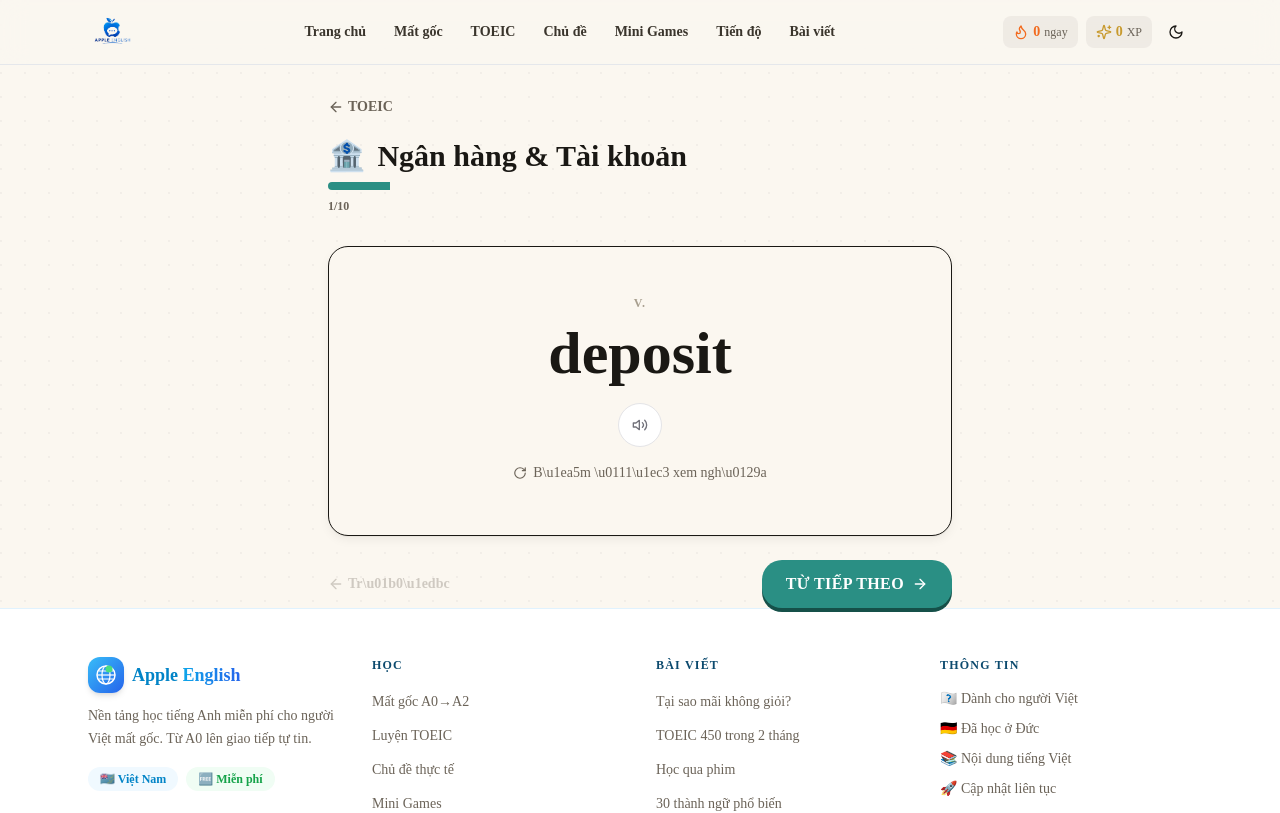
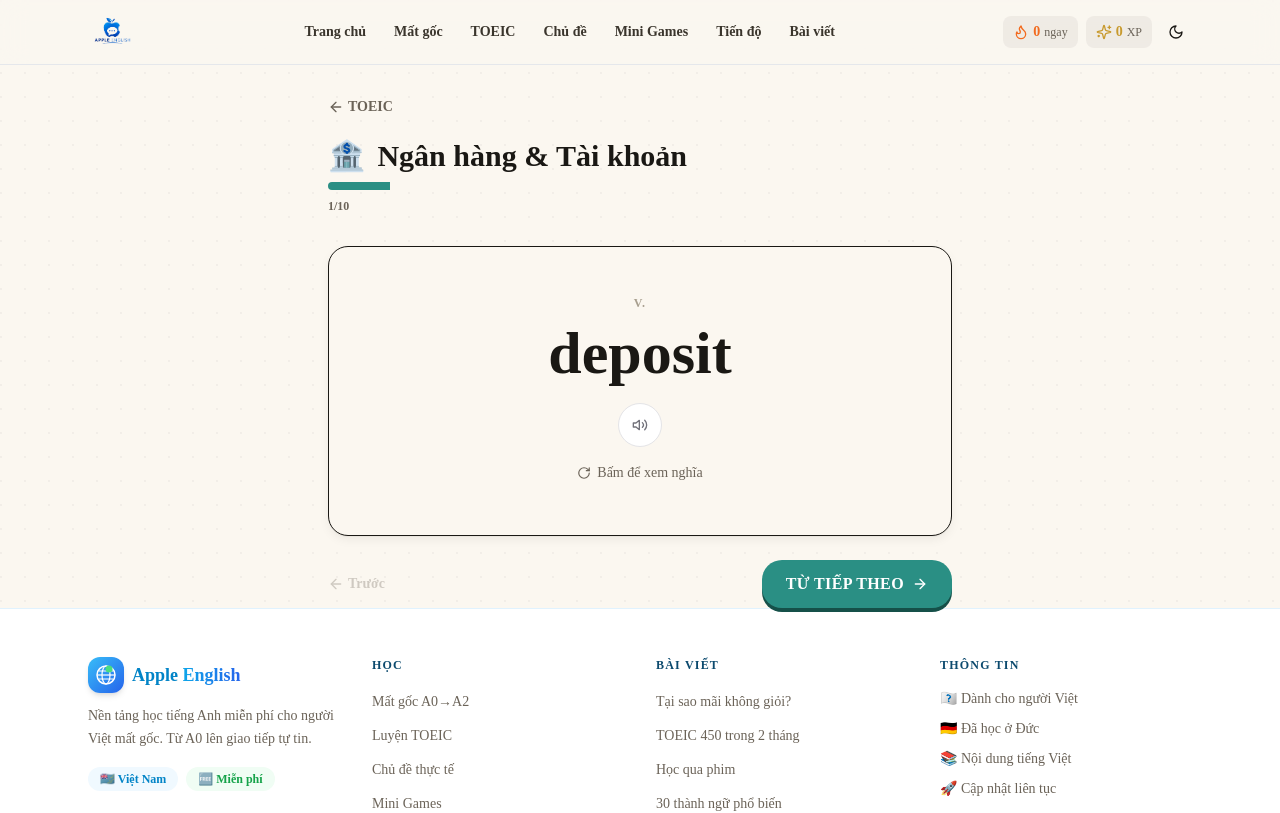
Before and after one commit to NguyeQuanHuy/apple-english, a Next.js app: page /learn/toeic/theme/banking in a window 1280 px wide. Shown: the top 813 px of the page. Built offline with nearby package versions, Linux system fonts and the light colour scheme.

Commit message:
fix: encoding tieng Viet theme page

```diff
--- a/app/learn/toeic/theme/[id]/page.tsx
+++ b/app/learn/toeic/theme/[id]/page.tsx
@@ -16,7 +16,7 @@ export default function ThemePage() {
   const addXp = useProgress((s) => s.addXp);
   const router = useRouter();
 
-  if (!theme) return <div className="p-8">Kh\u00f4ng t\u00ecm th\u1ea5y ch\u1ee7 \u0111\u1ec1.</div>;
+  if (!theme) return <div className="p-8">Không tìm thấy chủ đề.</div>;
 
   const w = (theme.words ?? [])[idx];
   const isLast = idx === (theme.words ?? []).length - 1;
@@ -61,7 +61,7 @@ export default function ThemePage() {
                   </div>
                   <div className="text-sm text-ink-500 mt-4 inline-flex items-center gap-1.5">
                     <RotateCw className="w-3.5 h-3.5" />
-                    B\u1ea5m \u0111\u1ec3 xem ngh\u0129a
+                    Bấm để xem nghĩa
                   </div>
                 </motion.div>
               ) : (
@@ -80,10 +80,10 @@ export default function ThemePage() {
 
       <div className="mt-6 flex items-center justify-between">
         <button onClick={prev} disabled={idx === 0} className="inline-flex items-center gap-1 text-sm font-bold text-ink-500 disabled:opacity-30">
-          <ArrowLeft className="w-4 h-4" /> Tr\u01b0\u1edbc
+          <ArrowLeft className="w-4 h-4" /> Trước
         </button>
         <button onClick={next} className="btn-bump-teal">
-          {isLast ? "Ho\u00e0n th\u00e0nh (+15 XP)" : "T\u1eeb ti\u1ebfp theo"}
+          {isLast ? "Hoàn thành (+15 XP)" : "Từ tiếp theo"}
           <ArrowRight className="w-4 h-4" />
         </button>
       </div>
```
